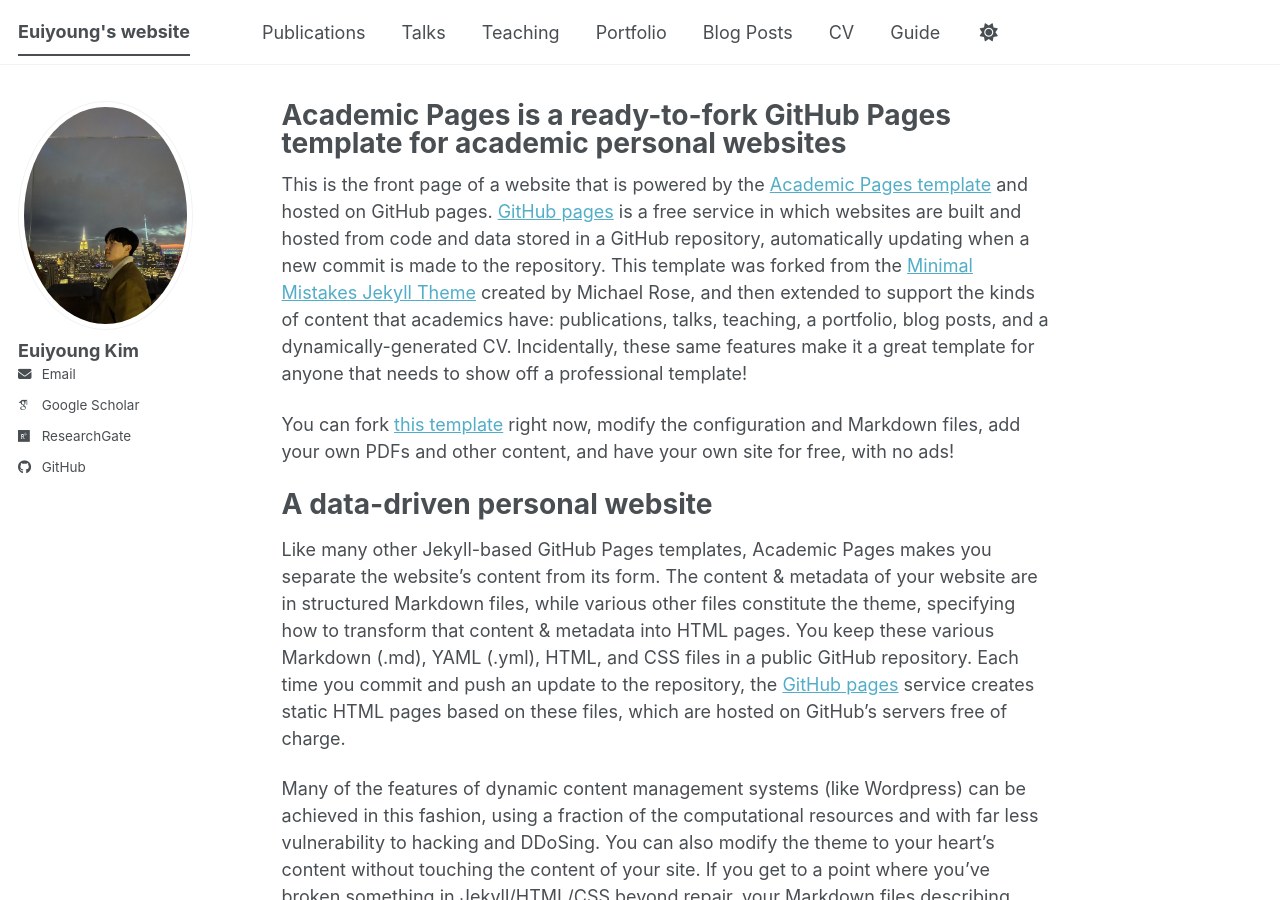
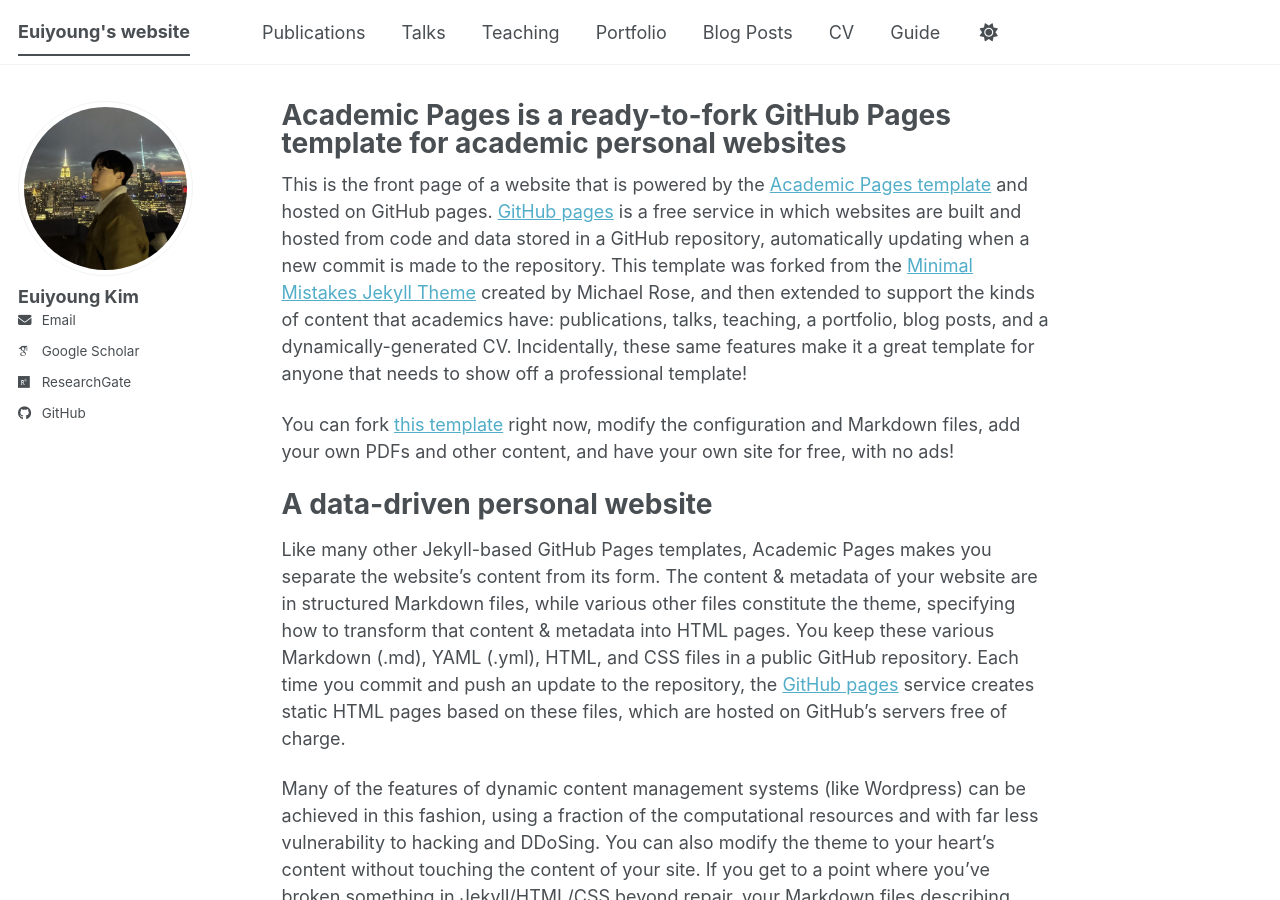
Before and after one commit to key9912/key9912.github.io, a Jekyll site: the page built from _pages/about.md, in a window 1280 px wide and 900 px high. Built offline with Jekyll 4.4.1, drawn with Linux system fonts in a browser that asks for light colours; some web fonts are replaced; a script bundle is joined from its source files by our own code; library files that are not in the unit come from our copies.

Commit message:
Update _config.yml

```diff
--- a/_config.yml
+++ b/_config.yml
@@ -23,7 +23,7 @@
 #               Additional customization can be done by editing /_includes/author-profile.html
 author:
   # Biographic information
-  avatar           : "New_york.jpg"
+  avatar           : "profile_key.jpg"
   name             : "Euiyoung Kim"
   #pronouns         : # example: "he/his"
   #bio              : "Short biography for the left-hand sidebar"
```
